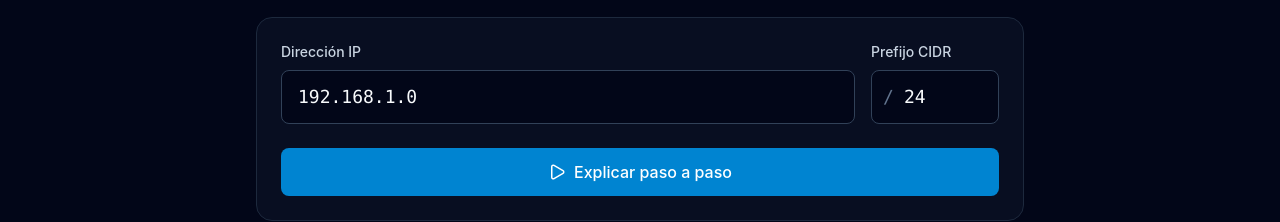
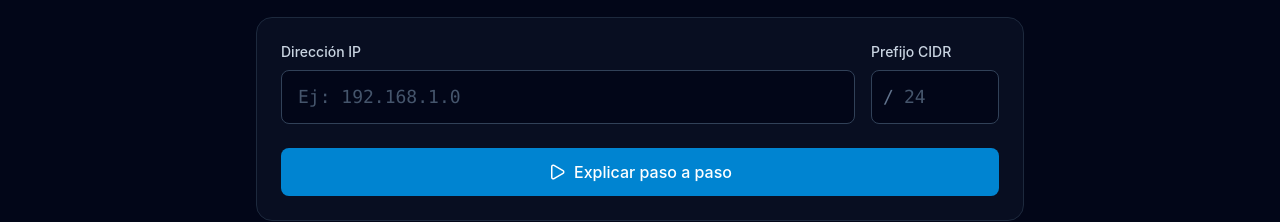
Before and after one commit to JoaquinSasso/MenSso, a React (Vite) app in the folder suite-estudiantes/: page /redes/subneteo in a window 1280 px wide. Shown: the part 208-430 px from the top of the page. Built offline with nearby package versions, Linux system fonts and the light colour scheme.

Commit message:
no posee dirección ni prefijo por defecto

```diff
--- a/suite-estudiantes/src/pages/redes/subneteo.tsx
+++ b/suite-estudiantes/src/pages/redes/subneteo.tsx
@@ -117,8 +117,8 @@ function generateSubnetSteps(ipParts: number[], cidrNum: number): SubnetStep[] {
 }
 
 export default function Subneteo() {
-	const [ip, setIp] = useState("192.168.1.0");
-	const [cidr, setCidr] = useState("24");
+	const [ip, setIp] = useState("");
+	const [cidr, setCidr] = useState("");
 	const [steps, setSteps] = useState<SubnetStep[]>([]);
 	const [currentStep, setCurrentStep] = useState(0);
 	const [isCalculated, setIsCalculated] = useState(false);
@@ -164,6 +164,11 @@ export default function Subneteo() {
 		setError("");
 		setIsCalculated(false);
 
+		if (!ip.trim() || !cidr.trim()) {
+			setError("Por favor, ingresá una dirección IP y un prefijo CIDR.");
+			return;
+		}
+
 		const cidrNum = parseInt(cidr, 10);
 		if (isNaN(cidrNum) || cidrNum < 0 || cidrNum > 32) {
 			setError("El prefijo CIDR debe ser un número entre 0 y 32.");
@@ -190,6 +195,8 @@ export default function Subneteo() {
 	}
 
 	function handleReset() {
+		setIp("");
+		setCidr("");
 		setSteps([]);
 		setCurrentStep(0);
 		setIsCalculated(false);
@@ -231,7 +238,7 @@ export default function Subneteo() {
 								if (isCalculated) setIsCalculated(false);
 							}}
 							onKeyDown={(e) => e.key === "Enter" && handleCalculate()}
-							placeholder="Ej: 192.168.1.10"
+							placeholder="Ej: 192.168.1.0"
 							className="w-full bg-slate-950 border border-slate-700 rounded-lg px-4 py-3 font-mono text-lg placeholder:text-slate-600 focus:outline-none focus:border-sky-500 focus:ring-1 focus:ring-sky-500 transition-colors"
 						/>
 					</div>
@@ -253,6 +260,7 @@ export default function Subneteo() {
 								onKeyDown={(e) => e.key === "Enter" && handleCalculate()}
 								min="0"
 								max="32"
+								placeholder="24"
 								className="w-full bg-slate-950 border border-slate-700 rounded-lg pl-8 pr-4 py-3 font-mono text-lg placeholder:text-slate-600 focus:outline-none focus:border-sky-500 focus:ring-1 focus:ring-sky-500 transition-colors"
 							/>
 						</div>
```
